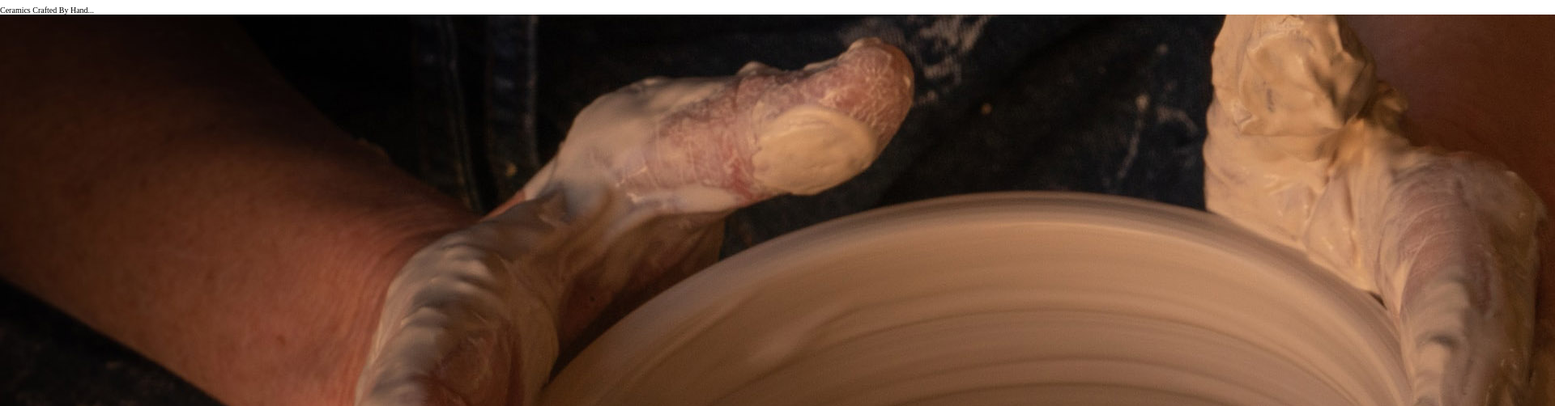
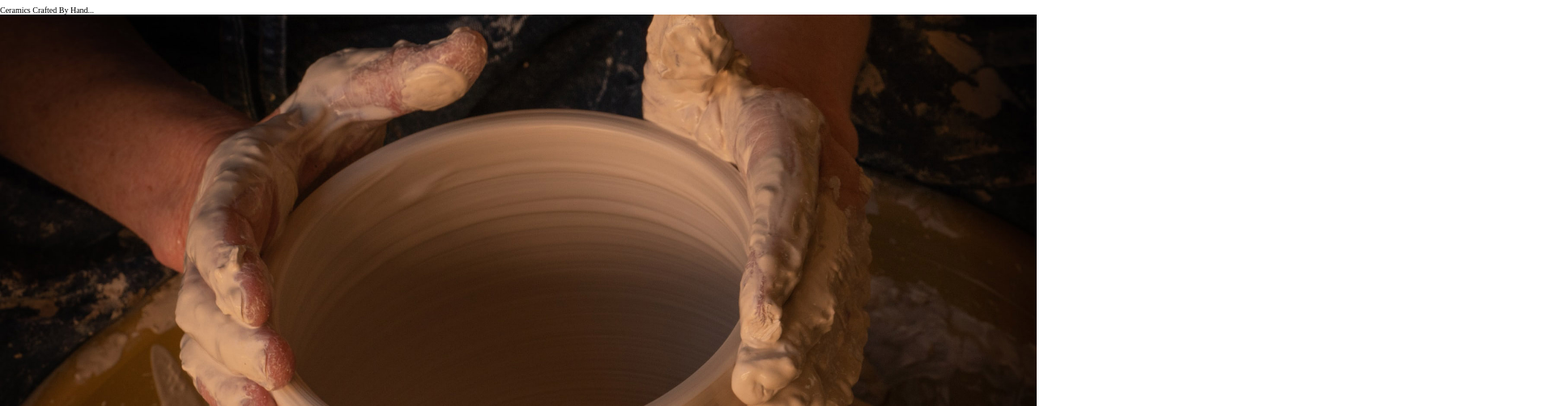
Before and after one commit to RAGessler/Cara_Cara_Ecommerce_Site, a plain HTML site: page index.html in a window 1280 px wide. Shown: the part 1314-1816 px from the top of the page at 81% size, 1920 px wide, since content can reach past the window. Drawn offline with Linux system fonts and the light colour scheme.

Commit message:
added img css category

```diff
--- a/index.html
+++ b/index.html
@@ -26,7 +26,7 @@
     <main>
         <div class="home-section" id="home-section">
             <div>Ceramics Crafted By Hand...</div>
-            <div>
+            <div class="home-background">
                 <img src="./assets/earl-wilcox-y3W0CzO063w-unsplash-alt.jpg" alt="Hands making a pot.">
             </div>
             <div>...From The Ground Up</div>
@@ -36,13 +36,13 @@
             <div class="paragraph1">
                 <p>Lorem ipsum dolor sit amet consectetur, adipisicing elit. Officiis sed eligendi quis accusamus dicta, corrupti repudiandae vitae tenetur consequuntur recusandae. Mollitia libero, provident itaque officia vero quas aliquid distinctio ab.</p>
             </div>
-            <div class="image1">
+            <div class="about-image-1">
                 <img src="./assets/Cylinder_unglazed3_2048x2048.jpg" alt="leafy plant in a pot">
             </div>
             <div class="paragraph2">
                 <p>Lorem ipsum dolor, sit amet consectetur adipisicing elit. Expedita, autem quidem omnis soluta reprehenderit voluptatem. Quasi alias eaque, beatae totam aliquid quaerat magnam vero ad cumque cum possimus odit et!</p>
             </div>
-            <div class="image2">
+            <div class="about-image-2">
                 <img src="./assets/Vase_Dame_2048x2048.jpg" alt="flower in a vase">
             </div>
             <div class="paragraph3">
--- a/styles.css
+++ b/styles.css
@@ -11,6 +11,10 @@ html {
     font-size: 62.5%; /* Make font-size 10px; 1rem=10px */
 }
 
+img {
+    max-width: 100%;
+}
+
 header {
     background-color: white;
     position: relative;
@@ -21,3 +25,18 @@ header {
     height: 2rem;
 
 }
+
+
+
+
+
+
+
+
+
+
+
+
+.home-background {
+    width: 100%;
+}
```
